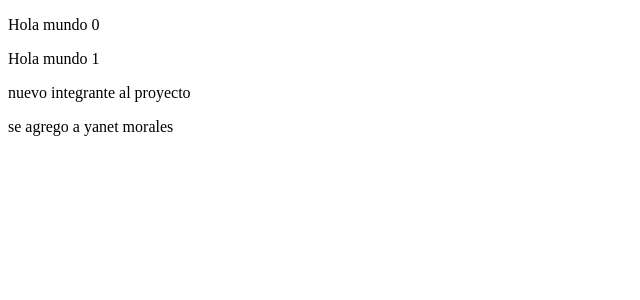
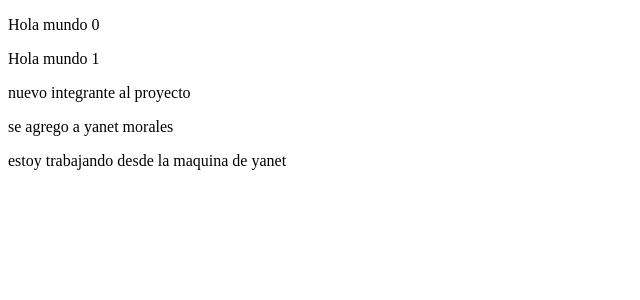
Before and after one commit to wilmer-morales/proAngularA, an Angular app: page / in a window 1280 px wide. Shown: the top 300 px of the page, without its empty margins (0-640 px from the left). Built offline with nearby package versions, Linux system fonts and the light colour scheme.

Commit message:
segundo commit de yamosa

```diff
--- a/src/app/app.component.html
+++ b/src/app/app.component.html
@@ -2,3 +2,4 @@
 <p>Hola mundo 1</p>
 <p>nuevo integrante al proyecto</p>
 <p>se agrego a yanet morales</p>
+<p>estoy trabajando desde la maquina de yanet</p>
```
